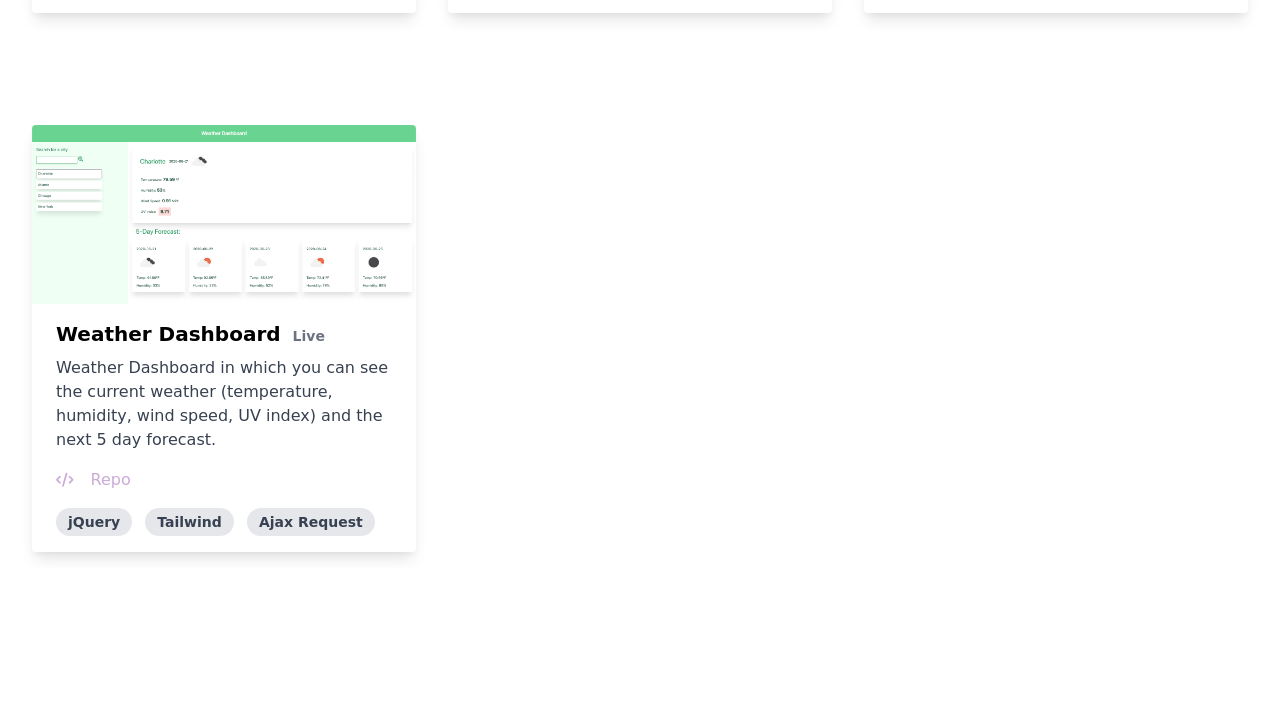
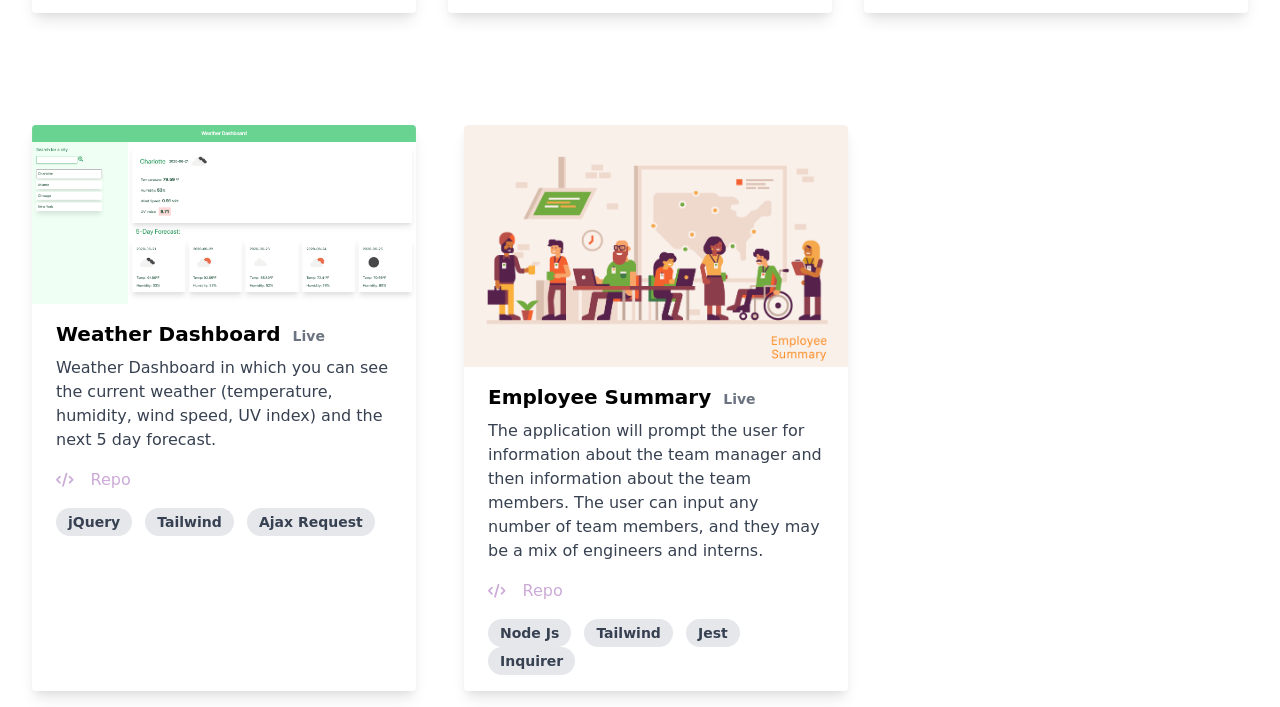
Before and after one commit to JessMoran/JessMoran, a plain HTML site: page views/portfolios.html in a window 1280 px wide. Shown: the part 1501-2208 px from the top of the page. Before the commit the page ends 2069 px from the top, so only its background shows below. Drawn offline with nearby package versions, Linux system fonts and the light colour scheme; a web font is replaced by a local one.

Commit message:
Add new project

```diff
--- a/views/portfolios.html
+++ b/views/portfolios.html
@@ -217,6 +217,29 @@
         <span class="inline-block bg-gray-200 rounded-full px-3 py-1 text-sm font-semibold text-gray-700">Ajax Request</span>
       </div>
     </div>
+    <div class="max-w-sm rounded overflow-hidden shadow-lg ml-auto my-4">
+      <img class="w-full" src="../assets/img/employee-summary.png" alt="Weather Dashboard">
+      <div class="px-6 py-4">
+        <div class="font-bold text-xl mb-2">
+          <a href="https://www.youtube.com/watch?v=xSgF4szKcL0&feature=youtu.be">Employee Summary<span class="text-gray-500 ml-3 text-sm">Live</span></a>
+        </div>
+        <p class="text-gray-700 text-base">
+          The application will prompt the user for information about the team manager and then information about the team members. The user can input any number of team members, and they may be a mix of engineers and interns.</p>
+      </div>
+      <div class="mx-3">
+        <a href="https://github.com/JessMoran/employee-summary">
+          <i class="fas fa-code px-3 py-1 text-sm font-semibold text-lilic"></i>
+          <span class="text-lilic">Repo</span>
+        </a>
+      </div>
+      <div class="px-6 py-4">
+        <span class="inline-block bg-gray-200 rounded-full px-3 py-1 text-sm font-semibold text-gray-700 mr-2">Node Js</span>
+        <span
+          class="inline-block bg-gray-200 rounded-full px-3 py-1 text-sm font-semibold text-gray-700 mr-2">Tailwind</span>
+        <span class="inline-block bg-gray-200 rounded-full px-3 py-1 text-sm font-semibold text-gray-700">Jest</span>
+        <span class="inline-block bg-gray-200 rounded-full px-3 py-1 text-sm font-semibold text-gray-700">Inquirer</span>
+      </div>
+    </div>
   </div>
 </main>
 </body>
```
Also changed, not shown: assets/img/employee-summary.png (added), 1 other file.
